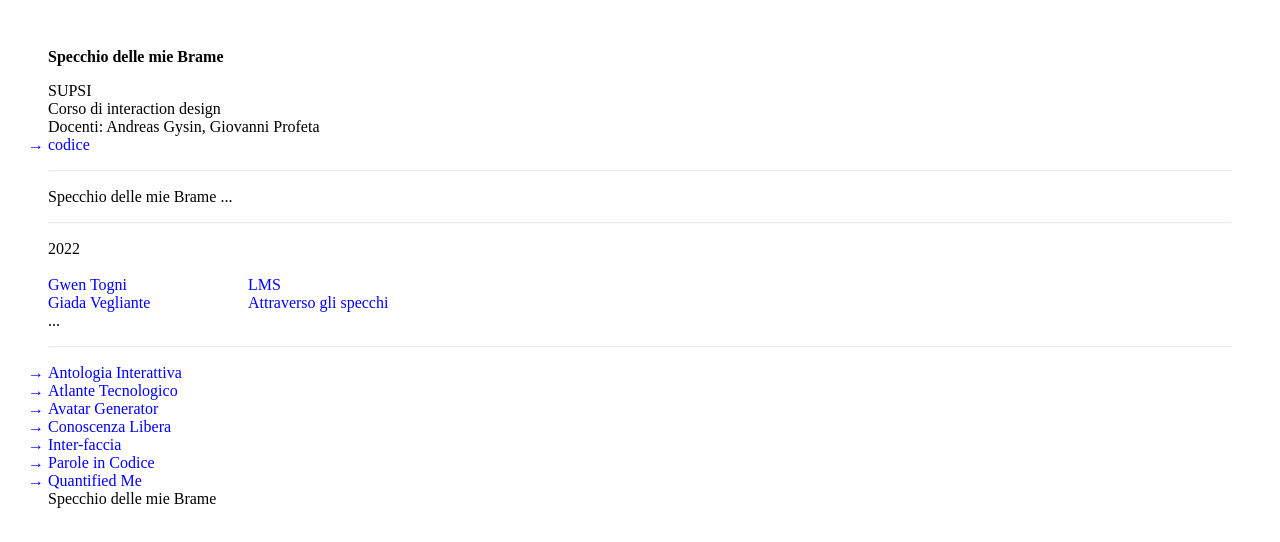
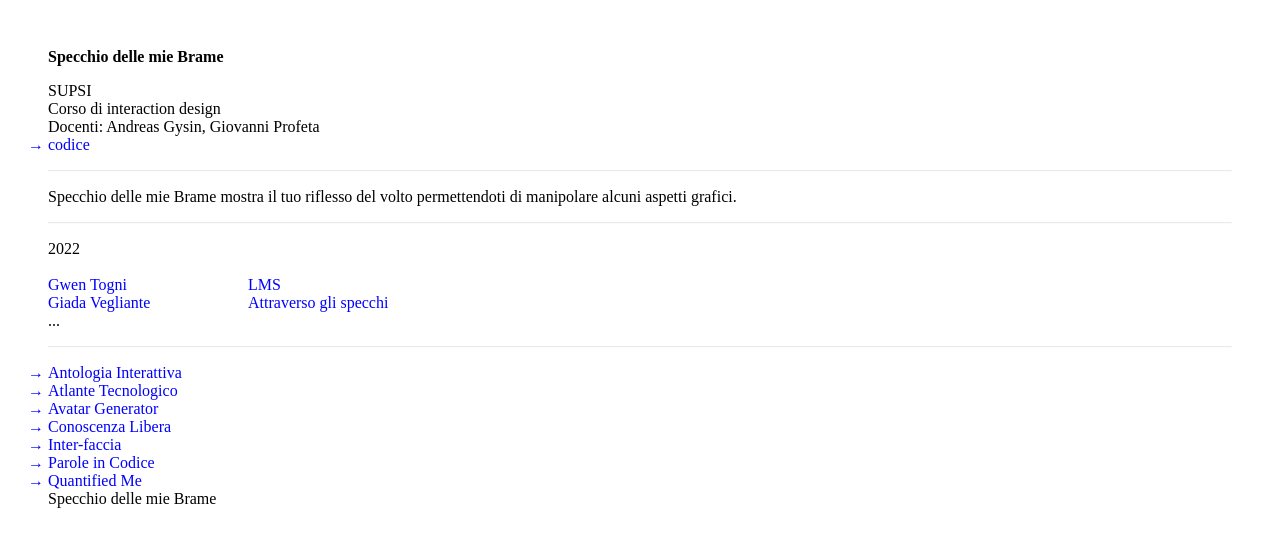
Before and after one commit to ixd-supsi/specchiodellemiebrame, a plain HTML site: page index.html in a window 1280 px wide. Drawn offline with Linux system fonts and the light colour scheme.

Commit message:
Update index.html

```diff
--- a/index.html
+++ b/index.html
@@ -81,7 +81,7 @@
         </p>
         <hr>
             <p>
-                Specchio delle mie Brame ...
+                Specchio delle mie Brame mostra il tuo riflesso del volto permettendoti di manipolare alcuni aspetti grafici.
             </p>
          <hr>
             <p>2022</p>
```
